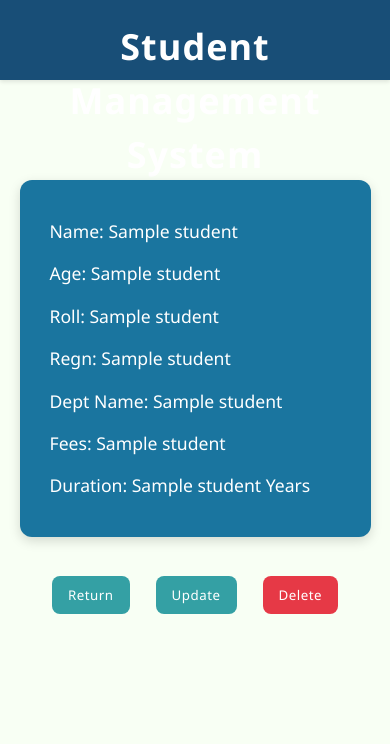
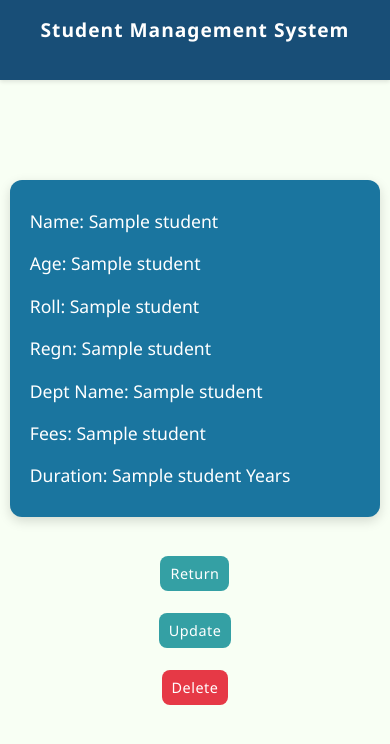
Before and after one commit to rahulkumarparida/Student-Management-System, a Flask app: page /viewStudent/1 in a window 390 px wide. Shown: the top 744 px of the page. Run offline with Flask 3, Linux system fonts and the light colour scheme; a database or web service that is not in the repository returns one stand-in record (values such as "Sample title"); some libraries are stand-ins or nearby versions.

Commit message:
Made some UI changes added responsiveness

```diff
--- a/static/css/index.css
+++ b/static/css/index.css
@@ -201,3 +201,109 @@ form {
     gap: 12px;
     margin-top: 12px;
 }
+
+/*responsiveness */
+@media screen and (max-width: 1024px) {
+    .HomeContainer {
+        width: 95vw;
+        padding: 15px;
+    }
+
+    .book {
+        width: 95%;
+    }
+
+    table {
+        font-size: 0.95rem;
+    }
+
+    button, input[type="submit"] {
+        padding: 8px 12px;
+        font-size: 0.95rem;
+    }
+
+    input {
+        width: 80%;
+    }
+
+    form {
+        padding: 20px;
+        width: 90%;
+    }
+}
+
+/* Tablet */
+@media screen and (max-width: 768px) {
+    nav {
+        font-size: large;
+        padding-top: 16px;
+    }
+
+    thead th, td {
+        padding: 10px 8px;
+        font-size: 0.85rem;
+    }
+
+    .addNew {
+        text-align: center;
+    }
+
+    .OPbuttons {
+        flex-direction: column;
+        align-items: center;
+    }
+
+    .StudentTable, .DeptTable {
+        overflow-x: auto;
+    }
+
+    table {
+        display: block;
+        overflow-x: auto;
+        white-space: nowrap;
+    }
+}
+
+/* Mobile */
+@media screen and (max-width: 480px) {
+    nav h2 {
+        font-size: 1.2rem;
+    }
+
+    .HomeContainer {
+        margin-top: 40px;
+        padding: 10px;
+    }
+
+    table {
+        font-size: 0.8rem;
+    }
+
+    form {
+        padding: 15px;
+    }
+
+    input {
+        width: 100%;
+        font-size: 0.9rem;
+    }
+
+    button, input[type="submit"] {
+        padding: 8px 10px;
+        font-size: 0.9rem;
+    }
+
+    .addNew {
+        padding: 10px;
+    }
+
+    .book {
+        padding: 20px;
+        font-size: 0.95rem;
+    }
+
+    .OPbuttons {
+        flex-direction: column;
+        gap: 8px;
+    }
+}
```
